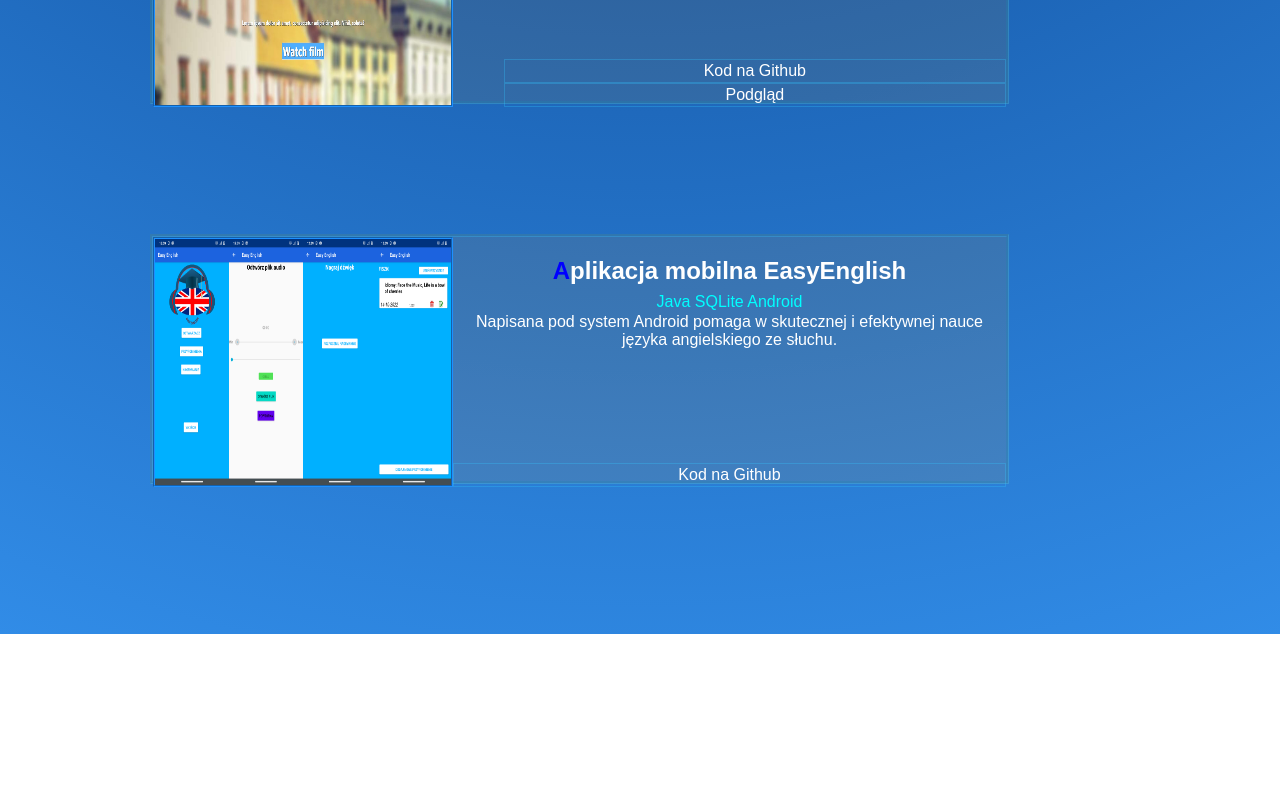
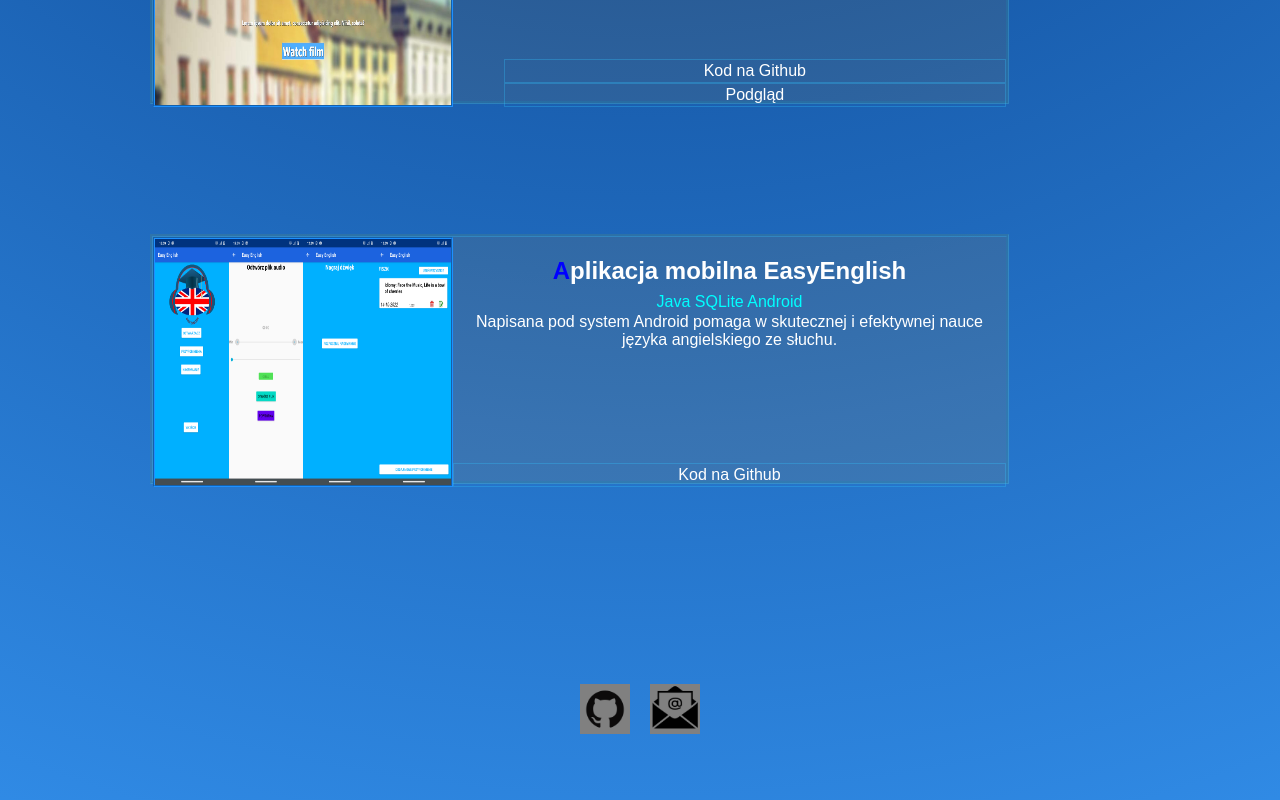
Before and after one commit to MarcinCzernek/MarcinC_portfolio, a React (Create React App) app: page / in a window 1280 px wide. Shown: the part 2618-3418 px from the top of the page. Before the commit the page ends 3252 px from the top, so only its background shows below. Built offline with nearby package versions, Linux system fonts and the light colour scheme.

Commit message:
Change placement of links

```diff
--- a/public/index.html
+++ b/public/index.html
@@ -7,8 +7,8 @@
     <meta name="viewport" content="width=device-width, initial-scale=1" />
     <meta name="theme-color" content="#000000" />
     <meta
-      name="description"
-      content="Web site created using create-react-app"
+      name="Marcin C porfolio"
+      content="About me and my programming expirence"
     />
     <link rel="apple-touch-icon" href="%PUBLIC_URL%/logo192.png" />
     <!--
@@ -25,7 +25,7 @@
       work correctly both with client-side routing and a non-root public URL.
       Learn how to configure a non-root public URL by running `npm run build`.
     -->
-    <title>Portfolio MC</title>
+    <title>Portfolio Marcin C</title>
   </head>
   <body>
     <noscript>You need to enable JavaScript to run this app.</noscript>
--- a/src/App.css
+++ b/src/App.css
@@ -11,6 +11,7 @@ body{
   font-family: 'Fira Code', sans-serif;
   color: white;
   padding: 10px 50px 100px;
+  min-width: 950px;
 }
 .welcome{
   text-align: center;
@@ -25,11 +26,9 @@ body{
   display: flex;
   justify-content: center;
   align-items: center;
-  flex-direction: column;
   gap: 10px;
-  margin-top: 100px;
-  position: absolute;
-  right: 1650px;
+  position: relative;
+
 }
 .app{
 
@@ -58,6 +57,8 @@ body{
   grid-template-columns: repeat(auto-fill,minmax(550px,1fr));
   margin: 50px 100px;
   grid-gap: 130px ;
+  margin-bottom: 200px;
+
 }
 .app_img:hover{
   /*width: 400px;
@@ -116,8 +117,8 @@ body{
 .langauges{
   color: aqua;
 }
+/*
 
-/*
 @media screen and (max-width: 700px){
   .apps_links{
     display: flex;
@@ -138,4 +139,17 @@ display: flex;
   position: absolute;
   right: 1650px;
 
+
+.apps_links{
+  display: flex;
+  justify-content: center;
+  align-items: center;
+  flex-direction: column;
+  gap: 10px;
+  margin-top: 100px;
+  position: absolute;
+  right: 1650px;
+}
+
+
 */
--- a/src/App.js
+++ b/src/App.js
@@ -12,6 +12,7 @@ import Pomodoro from './images/pomodoro.jpg';
 import ShopSport from './images/shopsport.jpg'
 import Traveler from './images/traveler.jpg'
 
+//Main app component
 function App() {
   return (
     <div className="App">
@@ -52,10 +53,9 @@ function App() {
             <a className="app_link_git" href="https://github.com/MarcinCzernek/shopSport">Kod na Github</a>
         </div>
 
-        <div className="apps_links">
-          <a href="https://github.com/MarcinCzernek/" target="_blank"><img className="profile" src={GitKot} alt="" width="50px" height="50px"/></a><br/>
-          <a href="mailto:marcinczernek12@gmail.com" target="_blank"><img className="profile" src={Mail} alt="" width="50px" height="50px"/></a>
-        </div>
+
+
+
 
         <div className="app">
           <h2 className="app_header">OpenAQ map</h2>
@@ -112,6 +112,12 @@ function App() {
         </div>
 
       </div>
+
+      <div className="apps_links">
+          <a href="https://github.com/MarcinCzernek/" target="_blank"><img className="profile" src={GitKot} alt="" width="50px" height="50px"/></a><br/>
+          <a href="mailto:marcinczernek12@gmail.com" target="_blank"><img className="profile" src={Mail} alt="" width="50px" height="50px"/></a>
+        </div>
+
     </div>
   );
 }
```
